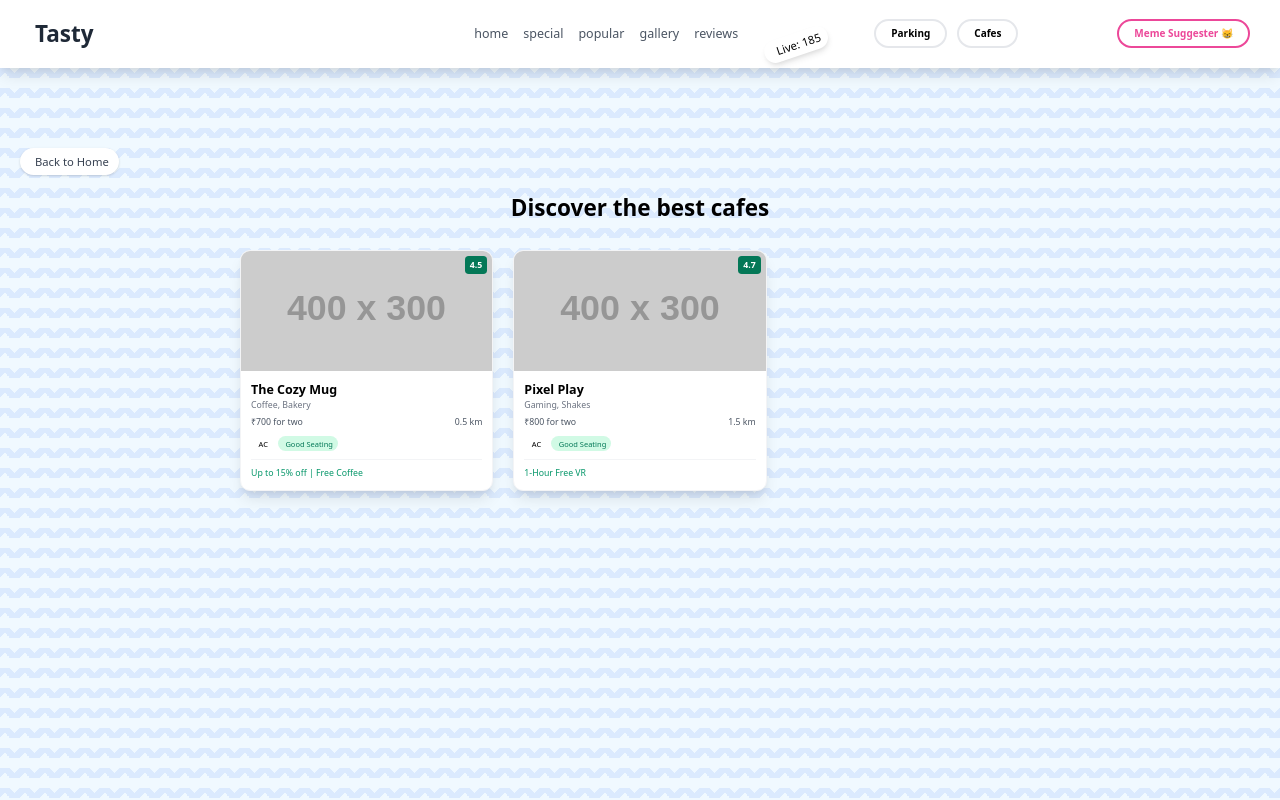
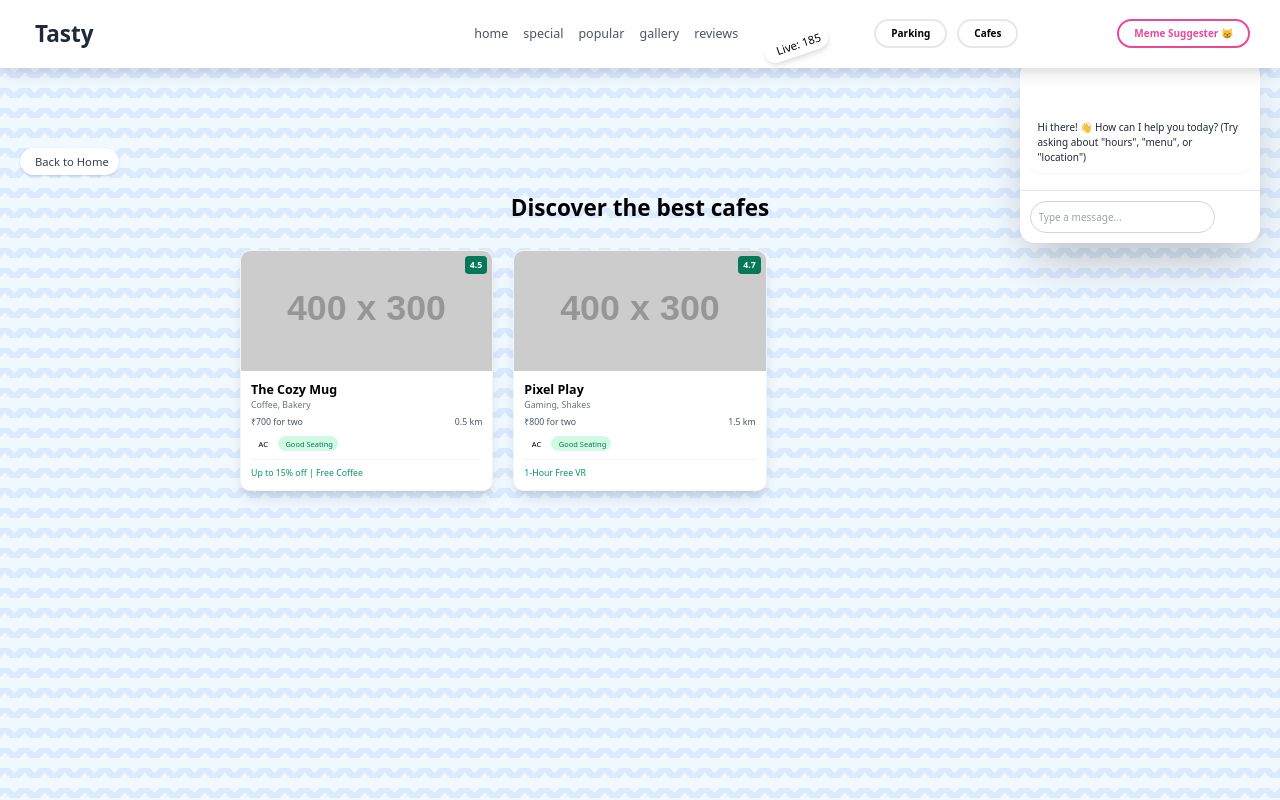
Before and after one commit to devloperdeepanshu/foodd, a React (Create React App) app: page /cafes in a window 1280 px wide. Shown: the top 800 px of the page. Built offline with nearby package versions, Linux system fonts and the light colour scheme.

Commit message:
Update App.js

```diff
--- a/src/App.js
+++ b/src/App.js
@@ -15,7 +15,7 @@ import Cafes from './components/Cafes';
 import SeatingArrangement from './components/SeatingArrangement';
 
 function App() {
-  const [isChatOpen, setIsChatOpen] = useState(false);
+  const [isChatOpen, setIsChatOpen] = useState(true);
 
   // --- LOADING STATE ---
   const [isLoading, setIsLoading] = useState(true);
```
